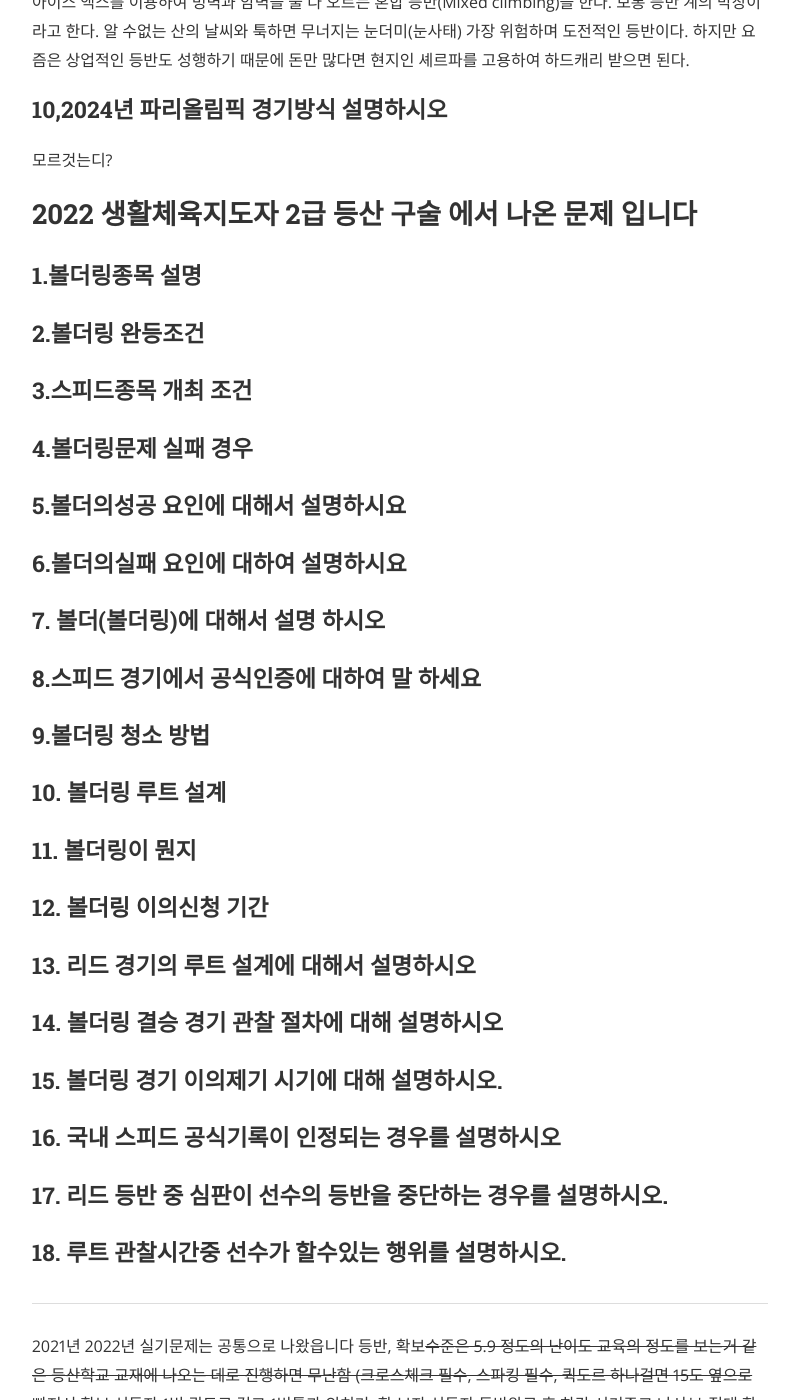
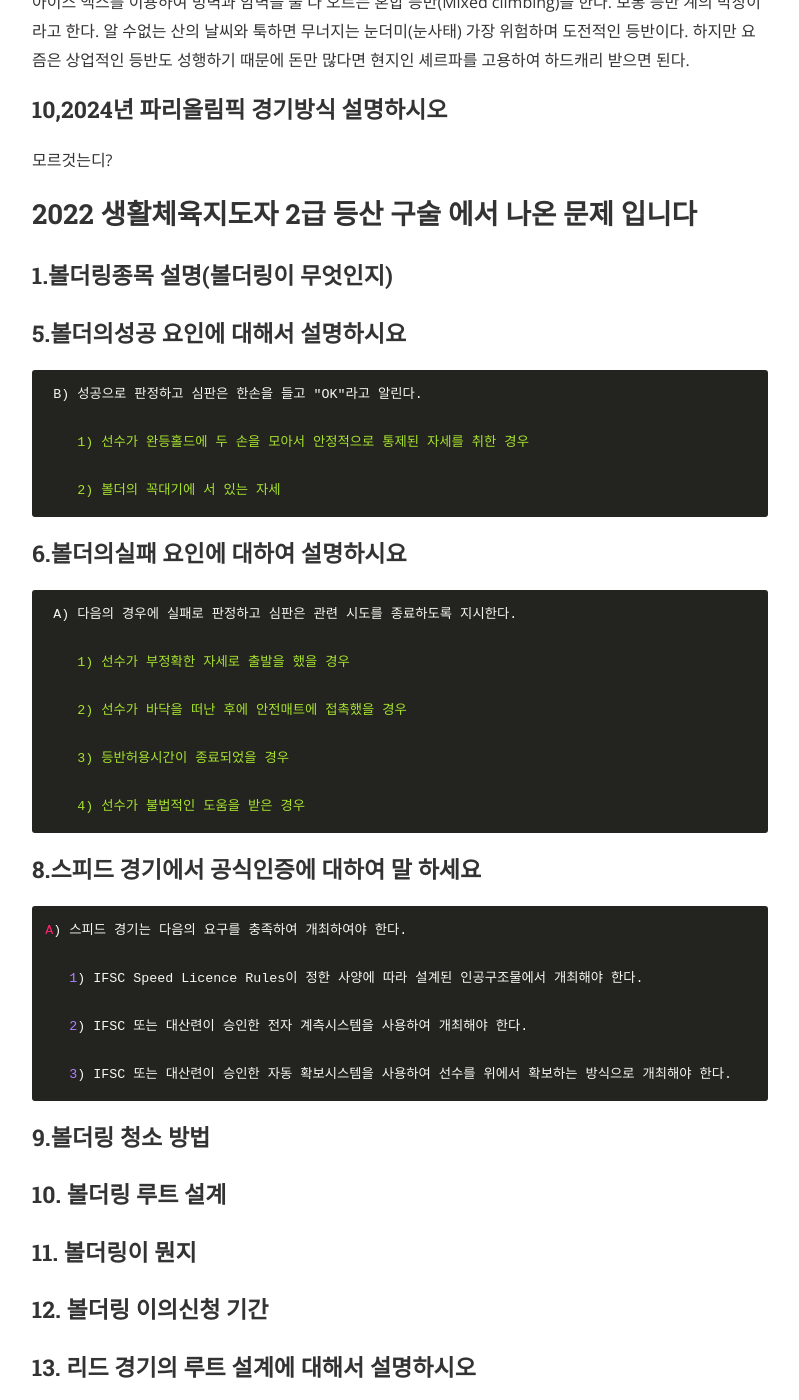
Before and after one commit to bacinchel/bacinchel.github.io, a Jekyll site: the page built from _posts/2023-05-15-license.markdown, in a window 1280 px wide and 1400 px high, scrolled down 4633 px. Shown: the whole window, without its empty margins (240-1039 px from the left). Built offline with Jekyll 4.4.1, drawn with Linux system fonts in a browser that asks for light colours; nearby versions of some CDN libraries.

Commit message:
Update 2023-05-15-license.markdown

```diff
--- a/_posts/2023-05-15-license.markdown
+++ b/_posts/2023-05-15-license.markdown
@@ -161,15 +161,40 @@ D형의 장점을 갖고 있고 개폐구가 더 넓어 조작이 쉽습니다.
 모르것는디?
 
 ## 2022 생활체육지도자 2급 등산 구술 에서 나온 문제 입니다
-### 1.볼더링종목 설명
-### 2.볼더링 완등조건
-### 3.스피드종목 개최 조건
-### 4.볼더링문제 실패 경우
+### 1.볼더링종목 설명(볼더링이 무엇인지)
+
+
 ### 5.볼더의성공 요인에 대해서 설명하시요
+
+     B) 성공으로 판정하고 심판은 한손을 들고 "OK"라고 알린다.
+
+        1) 선수가 완등홀드에 두 손을 모아서 안정적으로 통제된 자세를 취한 경우
+
+        2) 볼더의 꼭대기에 서 있는 자세
+
 ### 6.볼더의실패 요인에 대하여 설명하시요
-### 7. 볼더(볼더링)에 대해서 설명 하시오
+     A) 다음의 경우에 실패로 판정하고 심판은 관련 시도를 종료하도록 지시한다.
+
+        1) 선수가 부정확한 자세로 출발을 했을 경우
+
+        2) 선수가 바닥을 떠난 후에 안전매트에 접촉했을 경우
+
+        3) 등반허용시간이 종료되었을 경우
+
+        4) 선수가 불법적인 도움을 받은 경우
+
 ### 8.스피드 경기에서 공식인증에 대하여 말 하세요
+    A) 스피드 경기는 다음의 요구를 충족하여 개최하여야 한다.
+
+       1) IFSC Speed Licence Rules이 정한 사양에 따라 설계된 인공구조물에서 개최해야 한다.
+
+       2) IFSC 또는 대산련이 승인한 전자 계측시스템을 사용하여 개최해야 한다.
+
+       3) IFSC 또는 대산련이 승인한 자동 확보시스템을 사용하여 선수를 위에서 확보하는 방식으로 개최해야 한다.
+
+
 ### 9.볼더링 청소 방법
+
 ### 10. 볼더링 루트 설계
 ### 11. 볼더링이 뭔지
 ### 12. 볼더링 이의신청 기간
```
